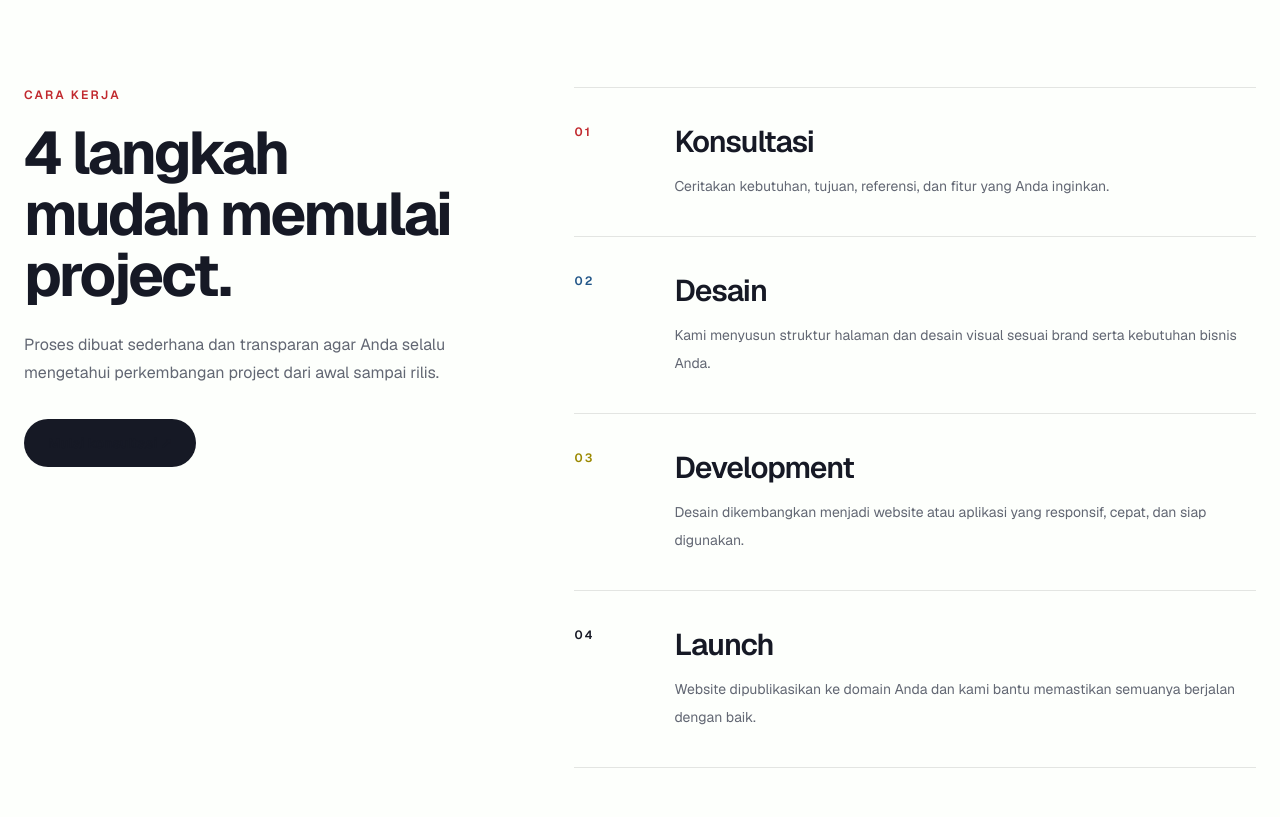
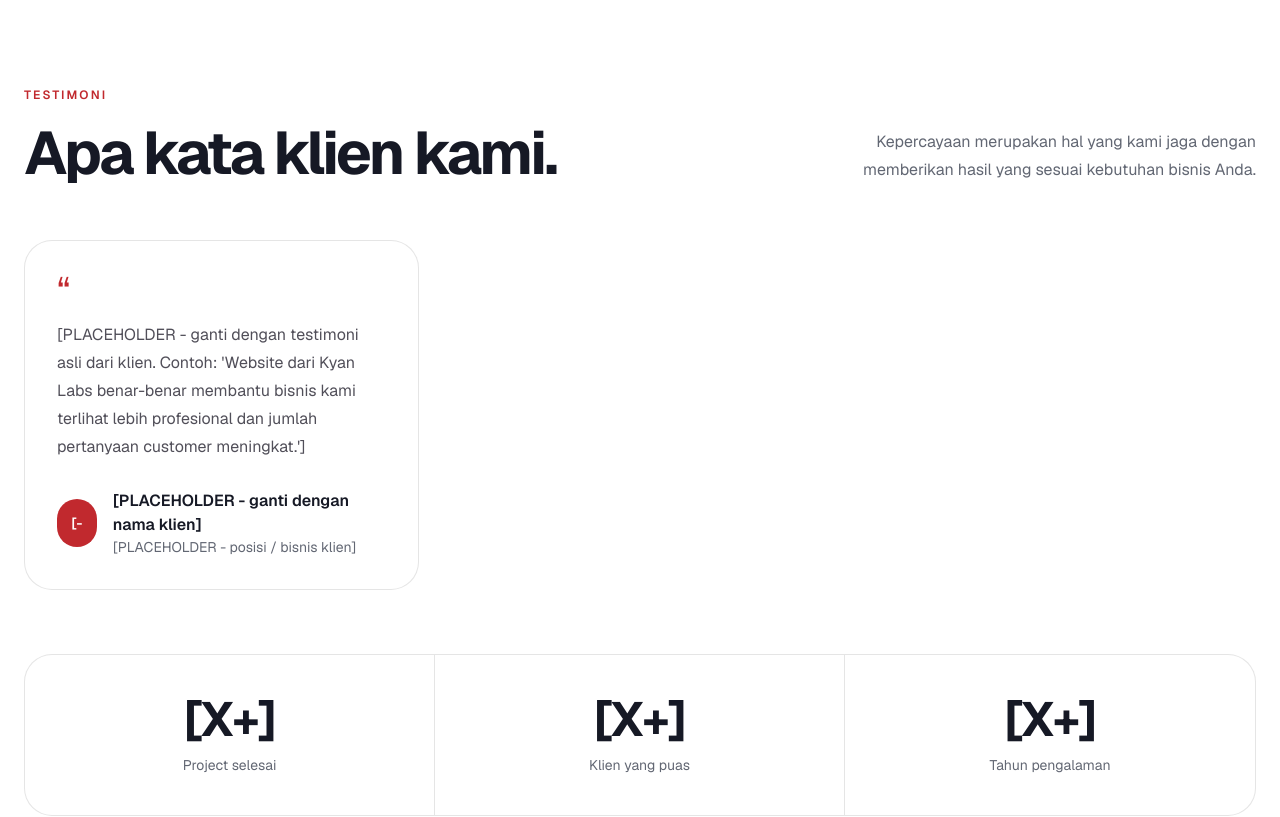
Before and after one commit to kianlabs/portfolioV2, a Next.js app: page / in a window 1280 px wide. Shown: the part 5300-6117 px from the top of the page. Built offline with nearby package versions, Linux system fonts and the light colour scheme; no server answers.

Commit message:
feat: add testimonials section with placeholder data

```diff
--- a/app/page.tsx
+++ b/app/page.tsx
@@ -8,6 +8,7 @@ import Portfolio from "../components/Portfolio";
 import Pricing from "../components/Pricing";
 import Process from "../components/Process";
 import Services from "../components/Services";
+import Testimoni from "../components/Testimoni";
 import Trust from "../components/Trust";
 
 export default function Home() {
@@ -22,6 +23,7 @@ export default function Home() {
         <Services />
         <Pricing />
         <Portfolio />
+        <Testimoni />
         <Process />
         <FAQ />
         <CTA />
--- /dev/null
+++ b/components/Testimoni.tsx
@@ -0,0 +1,77 @@
+import TestimonialCard from "./TestimonialCard";
+
+const stats = [
+  {
+    value: "[X+]",
+    label: "Project selesai",
+  },
+  {
+    value: "[X+]",
+    label: "Klien yang puas",
+  },
+  {
+    value: "[X+]",
+    label: "Tahun pengalaman",
+  },
+];
+
+const placeholderTestimonials = [
+  {
+    name: "[PLACEHOLDER - ganti dengan nama klien]",
+    role: "[PLACEHOLDER - posisi / bisnis klien]",
+    content:
+      "[PLACEHOLDER - ganti dengan testimoni asli dari klien. Contoh: 'Website dari Kyan Labs benar-benar membantu bisnis kami terlihat lebih profesional dan jumlah pertanyaan customer meningkat.']",
+  },
+];
+
+export default function Testimoni() {
+  return (
+    <section
+      id="testimoni"
+      className="bg-white px-6 py-28 lg:py-36"
+    >
+      <div className="mx-auto max-w-7xl">
+        <div className="flex flex-col gap-8 lg:flex-row lg:items-end lg:justify-between">
+          <div>
+            <p className="text-xs font-semibold uppercase tracking-[0.18em] text-[#C1292E]">
+              Testimoni
+            </p>
+
+            <h2 className="mt-5 max-w-3xl text-4xl font-bold leading-[1.02] tracking-[-0.045em] sm:text-5xl lg:text-6xl">
+              Apa kata klien kami.
+            </h2>
+          </div>
+
+          <p className="max-w-md text-base leading-7 text-[#626773] lg:text-right">
+            Kepercayaan merupakan hal yang kami jaga dengan memberikan
+            hasil yang sesuai kebutuhan bisnis Anda.
+          </p>
+        </div>
+
+        <div className="mt-14 grid gap-6 md:grid-cols-2 lg:grid-cols-3">
+          {placeholderTestimonials.map((item) => (
+            <TestimonialCard
+              key={item.name}
+              name={item.name}
+              role={item.role}
+              content={item.content}
+            />
+          ))}
+        </div>
+
+        <div className="mt-16 grid divide-y divide-black/10 rounded-[28px] border border-black/10 bg-white sm:grid-cols-3 sm:divide-x sm:divide-y-0">
+          {stats.map((stat) => (
+            <div key={stat.label} className="px-8 py-10 text-center">
+              <span className="block text-5xl font-bold tracking-[-0.03em] text-[#161925]">
+                {stat.value}
+              </span>
+              <span className="mt-3 block text-sm text-[#626773]">
+                {stat.label}
+              </span>
+            </div>
+          ))}
+        </div>
+      </div>
+    </section>
+  );
+}
--- /dev/null
+++ b/components/TestimonialCard.tsx
@@ -0,0 +1,78 @@
+import Image from "next/image";
+
+type TestimonialCardProps = {
+  name: string;
+  role: string;
+  content: string;
+  avatar?: string | null;
+};
+
+const PALETTE = [
+  "bg-[#C1292E]",
+  "bg-[#235789]",
+  "bg-[#F1D302]",
+];
+
+export default function TestimonialCard({
+  name,
+  role,
+  content,
+  avatar = null,
+}: TestimonialCardProps) {
+  const initials = name
+    .split(" ")
+    .map((part) => part.charAt(0))
+    .slice(0, 2)
+    .join("")
+    .toUpperCase();
+
+  const colorClass =
+    PALETTE[
+      name
+        .split("")
+        .reduce((acc, char) => acc + char.charCodeAt(0), 0) %
+        PALETTE.length
+    ];
+
+  return (
+    <figure className="flex flex-col rounded-[28px] border border-black/10 bg-white p-8">
+      <span
+        className="text-4xl leading-none text-[#C1292E]"
+        aria-hidden="true"
+      >
+        “
+      </span>
+
+      <blockquote className="mt-3 flex-1 text-base leading-7 text-[#514f59]">
+        {content}
+      </blockquote>
+
+      <figcaption className="mt-7 flex items-center gap-4">
+        {avatar ? (
+          <Image
+            src={avatar}
+            alt={name}
+            width={48}
+            height={48}
+            className="h-12 w-12 rounded-full object-cover"
+          />
+        ) : (
+          <span
+            className={`flex h-12 w-12 items-center justify-center rounded-full text-sm font-semibold text-white ${colorClass}`}
+          >
+            {initials}
+          </span>
+        )}
+
+        <div>
+          <span className="block font-semibold text-[#161925]">
+            {name}
+          </span>
+          <span className="block text-sm text-[#626773]">
+            {role}
+          </span>
+        </div>
+      </figcaption>
+    </figure>
+  );
+}
```
